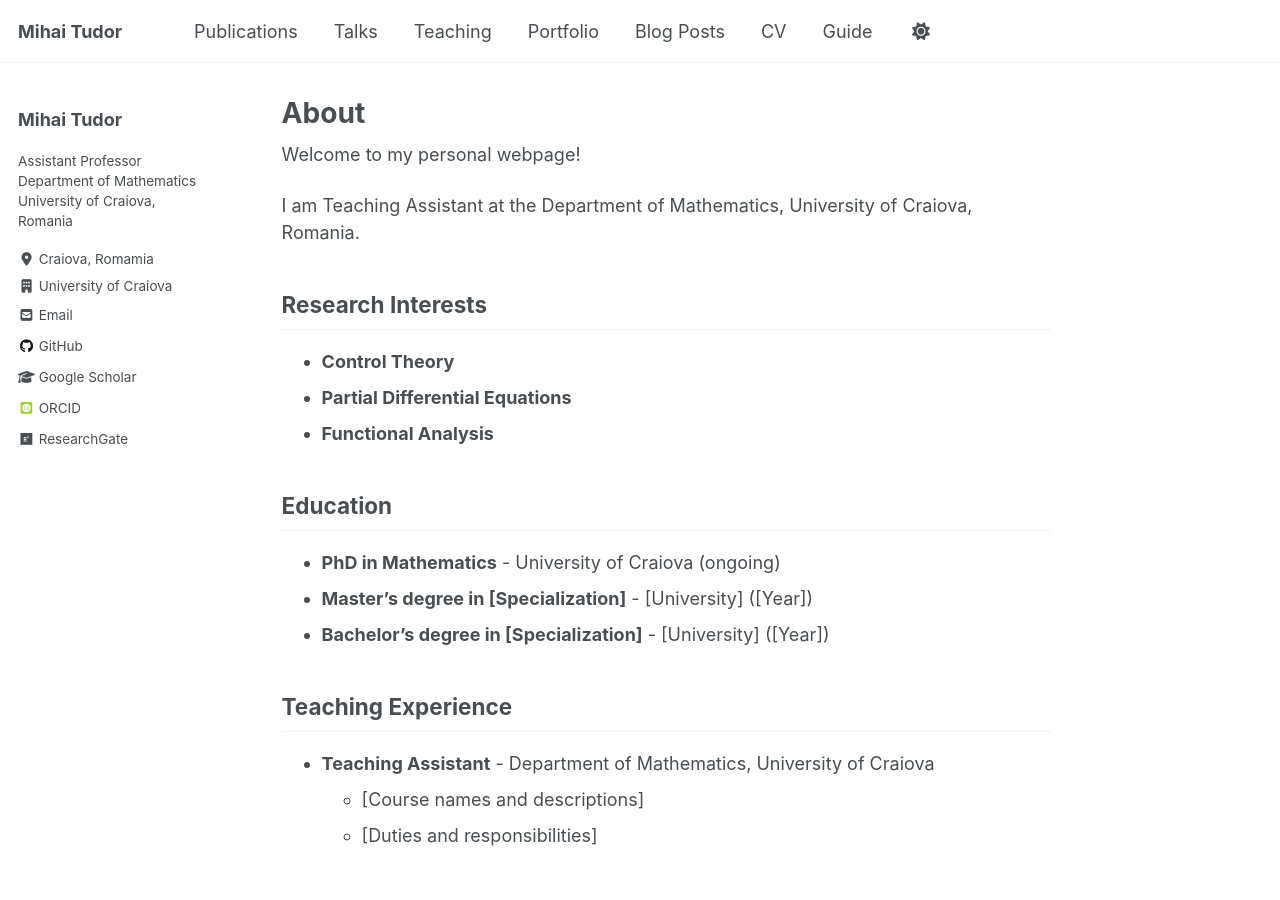
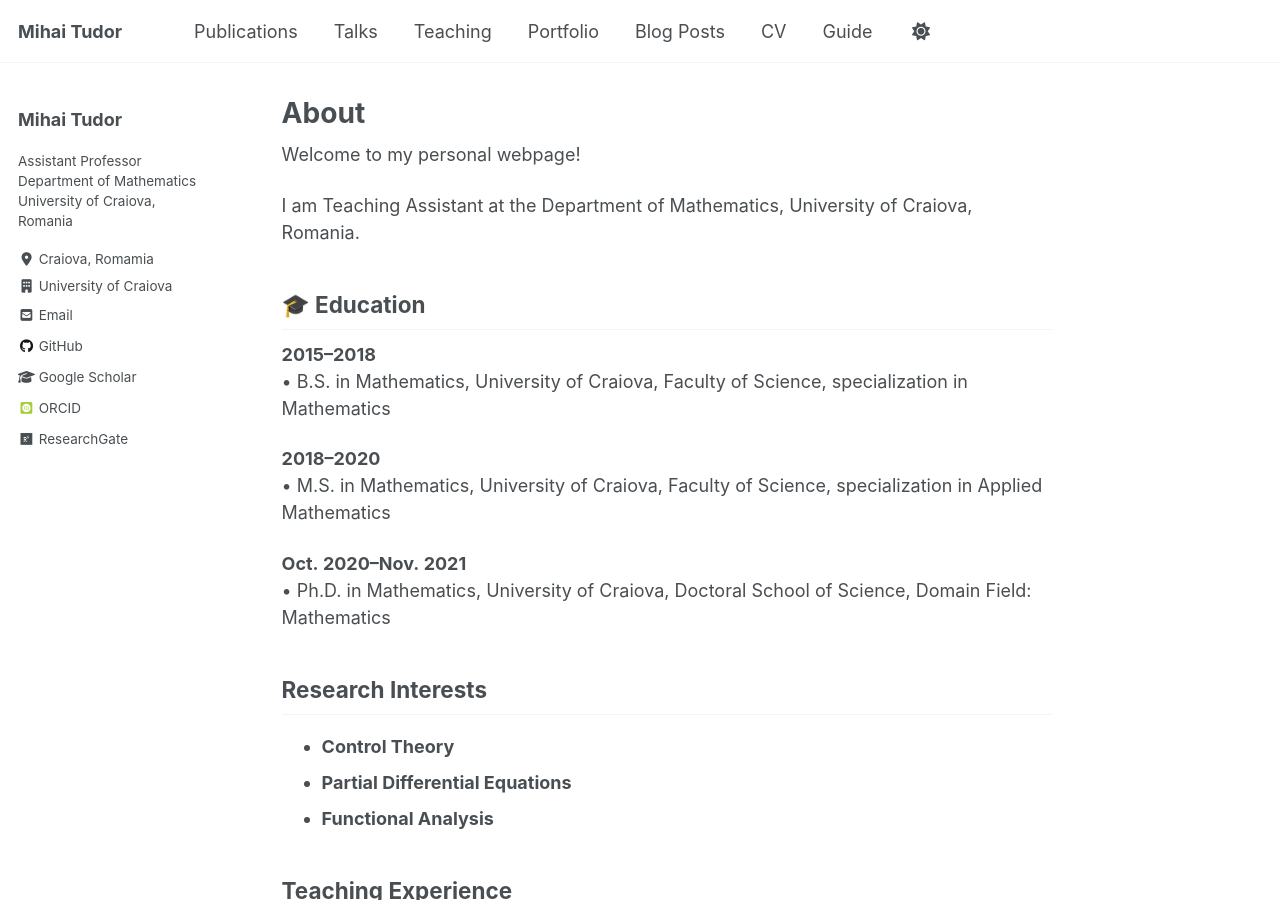
Before and after one commit to MihaiTudor26/mihaitudor26.github.io, a Jekyll site: the page built from _pages/about.md, in a window 1280 px wide and 900 px high. Built offline with Jekyll 4.4.1, drawn with Linux system fonts in a browser that asks for light colours; some web fonts are replaced; a script that is not in the unit is left out.

Commit message:
Update about.md

```diff
--- a/_pages/about.md
+++ b/_pages/about.md
@@ -12,19 +12,24 @@ Welcome to my personal webpage!
 
 I am Teaching Assistant at the Department of Mathematics, University of Craiova, Romania.
 
+## 🎓 Education
+
+**2015–2018**
+• B.S. in Mathematics, University of Craiova, Faculty of Science, specialization in Mathematics
+
+**2018–2020**
+• M.S. in Mathematics, University of Craiova, Faculty of Science, specialization in Applied Mathematics
+
+**Oct. 2020–Nov. 2021**
+• Ph.D. in Mathematics, University of Craiova, Doctoral School of Science, Domain Field: Mathematics
+
+
 ## Research Interests
 
 * **Control Theory**
 * **Partial Differential Equations**
 * **Functional Analysis**
 
-
-## Education
-
-* **PhD in Mathematics** - University of Craiova (ongoing)
-* **Master's degree in [Specialization]** - [University] ([Year])
-* **Bachelor's degree in [Specialization]** - [University] ([Year])
-
 ## Teaching Experience
 
 * **Teaching Assistant** - Department of Mathematics, University of Craiova
```
